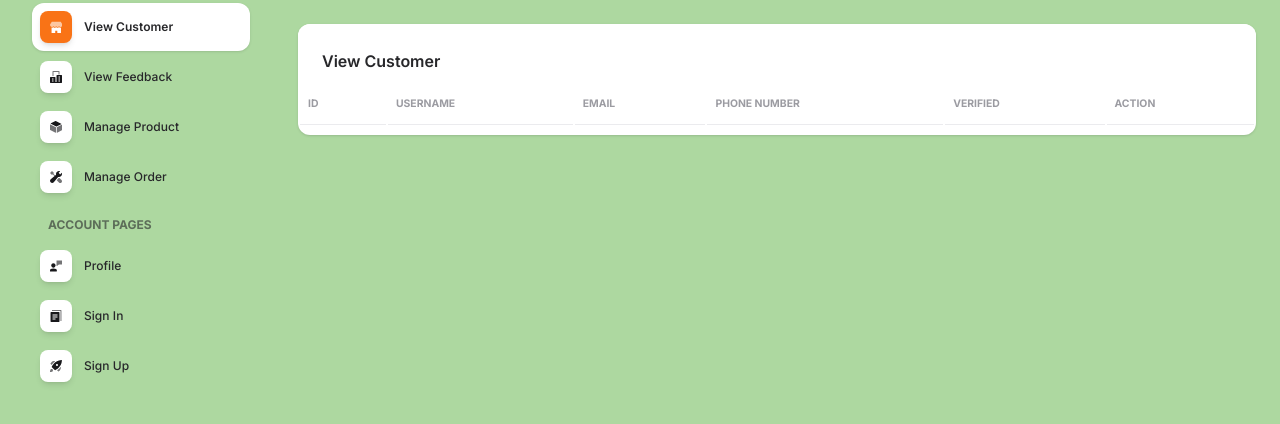
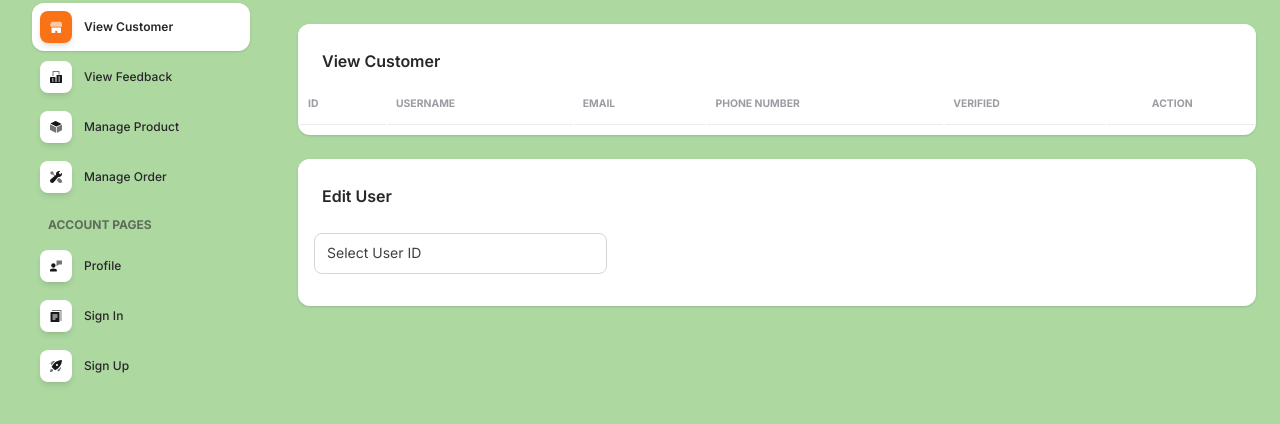
Before and after one commit to korangg/Magnum_Cafe_Ordering_System_Group1, a PHP site: page /ntah_ah/temp_dashboard/pages/staffDashboard.php in a window 1280 px wide. Shown: the part 110-534 px from the top of the page. Run offline with PHP 8.4, Linux system fonts and the light colour scheme; the visitor is signed in with stand-in values (Sample User, id 1); tables that the repository leaves empty or names only in its code hold one stand-in row (values such as "Sample post"); lists and menus that the app fills with data are empty; some libraries are stand-ins or nearby versions.

Commit message:
UPDATE STAFFDASHBOARD.PHP

```diff
--- a/temp_dashboard/pages/staffDashboard.php
+++ b/temp_dashboard/pages/staffDashboard.php
@@ -14,11 +14,11 @@ if (isset($_GET["delete_user"])) {
 }
 
 // ✅ Fetch Lists
-$products = mysqli_query($conn, "SELECT * FROM products");
-$staffList = mysqli_query($conn, "SELECT * FROM users WHERE usertype = 'staff'");
-$userList = mysqli_query($conn, "SELECT * FROM users WHERE usertype = 'user'");
+$productList = mysqli_query($conn, "SELECT * FROM products");
+$staffList = mysqli_query($conn, "SELECT * FROM users WHERE usertype = 'staff' ORDER BY id DESC");
+$userList = mysqli_query($conn, "SELECT * FROM users WHERE usertype = 'user' ORDER BY id DESC");
 $feedbackList = mysqli_query($conn, "SELECT * FROM feedback ORDER BY submitted_at DESC");
-$orders = mysqli_query($conn, "SELECT * FROM orders ORDER BY order_date DESC");
+$orderList = mysqli_query($conn, "SELECT * FROM orders ORDER BY order_date DESC");
 
 ?>
 
@@ -320,7 +320,7 @@ $orders = mysqli_query($conn, "SELECT * FROM orders ORDER BY order_date DESC");
                 <th class="text-uppercase text-secondary text-xxs font-weight-bolder opacity-7 ps-2">Email</th>
                 <th class="text-uppercase text-secondary text-xxs font-weight-bolder opacity-7 ps-2">Phone Number</th>
                 <th class="text-uppercase text-secondary text-xxs font-weight-bolder opacity-7 ps-2">Verified</th>
-                <th class="text-uppercase text-secondary text-xxs font-weight-bolder opacity-7 ps-2">Action</th>
+                <th class="text-center text-uppercase text-secondary text-xxs font-weight-bolder opacity-7 ps-2">Action</th>
               </tr>
             </thead>
             <tbody>
@@ -331,7 +331,8 @@ $orders = mysqli_query($conn, "SELECT * FROM orders ORDER BY order_date DESC");
                 <td><p class="text-xs text-secondary mb-0"><?= htmlspecialchars($u["email"]) ?></p></td>
                 <td><p class="text-xs text-secondary mb-0"><?= htmlspecialchars($u["phone"]) ?></p></td>
                 <td><p class="text-xs mb-0"><?= $u["verified"] ? "✅" : "❌" ?></p></td>
-					<td class="align-middle">
+                <td class="text-center">
+                  <a href="adminDashboard.php?user_id=<?= $u['id'] ?>" class="text-info font-weight-bold text-xs">Edit</a> |
                   <a href="?delete_user=<?= $u["id"] ?>"
                      class="text-danger font-weight-bold text-xs"
                      onclick="return confirm('Delete this user?')">Delete</a>
@@ -340,6 +341,115 @@ $orders = mysqli_query($conn, "SELECT * FROM orders ORDER BY order_date DESC");
               <?php endwhile; ?>
             </tbody>
           </table>
+        </div>
+      </div>
+    </div>
+  </div>
+</div>
+
+<?php
+// ✅ Fetch user list for dropdown
+$allUsers = mysqli_query($conn, "SELECT id, username FROM users WHERE usertype='user' ORDER BY id DESC");
+
+// ✅ Reset variables
+$editUserData = null;
+$updateUserMessage = "";
+
+// ✅ Update user credentials
+if (isset($_POST["update_user"])) {
+    $id = intval($_POST["id"]);
+    $username = trim($_POST["username"]);
+    $phone = trim($_POST["phone"]);
+
+    // Fetch old user details first (to notify)
+    $oldUserQuery = mysqli_query($conn, "SELECT email, username, phone FROM users WHERE id=$id AND usertype='user'");
+
+    if ($oldUserData = mysqli_fetch_assoc($oldUserQuery)) {
+        // Prepare the update query
+        $updateQuery = mysqli_query($conn,
+            "UPDATE users SET username='$username', phone='$phone' WHERE id=$id AND usertype='user'"
+        );
+
+        if ($updateQuery) {
+            // ✅ After update, set session variables for notification
+            $_SESSION["notify_email"] = $oldUserData['email'];
+            $_SESSION["notify_username"] = $username; // Use new username
+            $_SESSION["notify_phone"] = $phone; // Use new phone
+
+            // Call notifyUser.php
+            include "notifyUser.php";
+
+            // Clear user data after notification
+            $editUserData = null;
+            unset($_GET["user_id"]); // clear GET after update
+        } else {
+            $_SESSION['notify_error'] = "❌ Failed to update user: " . mysqli_error($conn);
+        }
+    } else {
+        $_SESSION['notify_error'] = "❌ User not found.";
+    }
+}
+
+// ✅ Fetch selected user details (from Action "Edit" OR Dropdown)
+if (isset($_GET["user_id"])) {
+    $userId = intval($_GET["user_id"]);
+    $userQuery = mysqli_query($conn, "SELECT * FROM users WHERE id = $userId AND usertype='user'");
+    $editUserData = mysqli_fetch_assoc($userQuery);
+}
+?>
+
+<!-- Edit User -->
+<div class="row">
+  <div class="col-12">
+    <div class="card mb-4">
+      <div class="card-header pb-0">
+        <h6>Edit User</h6>
+        <?php if (isset($_SESSION['notify_success'])): ?>
+            <p style="color: green;"><?= $_SESSION['notify_success'] ?></p>
+            <?php unset($_SESSION['notify_success']); ?>
+        <?php endif; ?>
+        <?php if (isset($_SESSION['notify_error'])): ?>
+            <p style="color: red;"><?= $_SESSION['notify_error'] ?></p>
+            <?php unset($_SESSION['notify_error']); ?>
+        <?php endif; ?>
+      </div>
+      <div class="card-body px-0 pt-0 pb-2">
+        <div class="table-responsive p-0">
+          <!-- Step 1: Select User by ID (Dropdown way) -->
+          <form method="GET" class="p-3">
+            <div class="row">
+              <div class="col-md-4 mb-2">
+                <select name="user_id" class="form-control" onchange="this.form.submit()" required>
+                  <option value="">Select User ID</option>
+                  <?php
+                  mysqli_data_seek($allUsers, 0);
+                  while ($u = mysqli_fetch_assoc($allUsers)): ?>
+                    <option value="<?= $u['id'] ?>" <?= (isset($_GET['user_id']) && $_GET['user_id'] == $u['id']) ? 'selected' : '' ?>>
+                      <?= $u['id'] ?> - <?= htmlspecialchars($u['username']) ?>
+                    </option>
+                  <?php endwhile; ?>
+                </select>
+              </div>
+            </div>
+          </form>
+
+          <!-- Step 2: Show autofilled form if user selected -->
+          <?php if ($editUserData): ?>
+          <form method="POST" class="p-3">
+            <input type="hidden" name="id" value="<?= $editUserData['id'] ?>">
+            <div class="row">
+              <div class="col-md-6 mb-2">
+                <input type="text" name="username" class="form-control" value="<?= htmlspecialchars($editUserData['username']) ?>" required>
+              </div>
+              <div class="col-md-6 mb-2">
+                <input type="text" name="phone" class="form-control" value="<?= htmlspecialchars($editUserData['phone']) ?>" required>
+              </div>
+              <div class="col-md-12 mb-2">
+                <button type="submit" name="update_user" class="btn btn-success w-100">Update User</button>
+              </div>
+            </div>
+          </form>
+          <?php endif; ?>
         </div>
       </div>
     </div>
```
Lines whose indentation alone changed are shown as unchanged.
